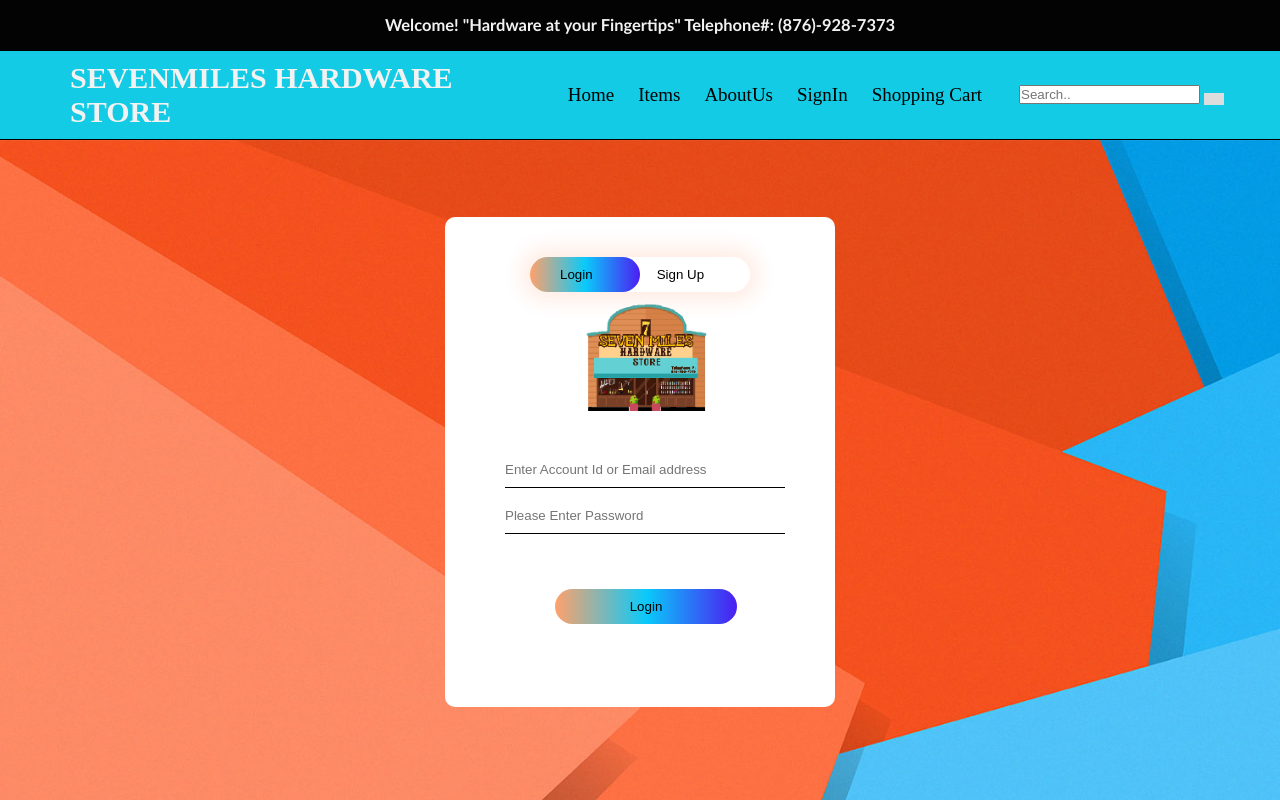
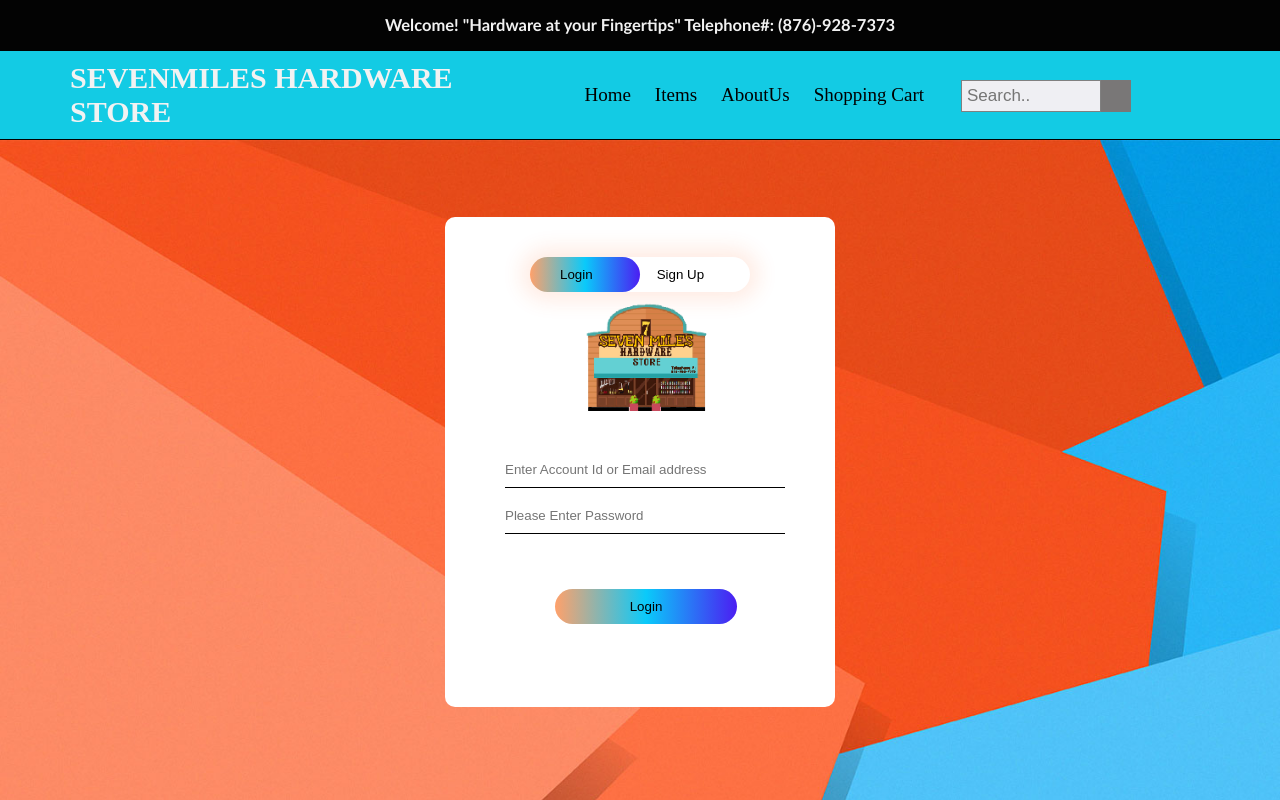
Before and after one commit to D3nizG/COMP2140-GROUP-PROJECT, a PHP site: page /htmls/login.html in a window 1280 px wide. Run offline with PHP 8.4, Linux system fonts and the light colour scheme.

Commit message:
Edited by ashley

```diff
--- a/htmls/login.html
+++ b/htmls/login.html
@@ -12,11 +12,10 @@
                 <ul>
                   <li class="name">SEVENMILES HARDWARE STORE</li>
                   <div class="buttons">
-                    <li><a href="htmls/SMH.html">Home</a></li>
-                    <li><a href="htmls/Items.html">Items</a></li>
-                    <li><a href="htmls/AboutUs.html">AboutUs</a></li>
-                    <li><a href="htmls/login.html">SignIn</a></li>
-                    <li><a href="htmls/cart.html" >Shopping Cart</a></li>
+                    <li><a href="SMH.html">Home</a></li>
+                    <li><a href="Items.html">Items</a></li>
+                    <li><a href="AboutUs.html">AboutUs</a></li>
+                    <li><a href="cart.html" >Shopping Cart</a></li>
                   </div>
                   <div class = searchbar>
                     <input type="text" placeholder="Search..">
--- a/style/login.css
+++ b/style/login.css
@@ -138,29 +142,32 @@ nav ul div.buttons a{
     padding:0 12px;
     color:#000;
   }
-.nav input[type=text] {
-  padding: 16px;
-  margin-top: 8px;
+  div.searchbar input[type=text] {
+    padding: 5px;
+    border:1px solid grey;
+    float:left;
+    width:50%;
+    background: #efeff3;
     font-size: 17px;
-  border: none;
-  border-radius: 5px;
-  width: 20em;
+    margin-top:2px;
   }
-nav #searchbtn{
-  padding-left: 60px;
-  padding: 6px 10px;
-  margin-top: 8px;
+  .nav .searchbar {
+    float: right;
+  }
+  div.searchbar button{
+    padding: 16px 15px;
+    float:center;
+      margin-top:2px;
       margin-right: 16px;
-  background: #ddd;
+      background: rgb(121, 119, 119);
       font-size: 17px;
       border: none;
       cursor: pointer;
   }
-h1 {
-    text-align: center;
-    font-weight: bold;
-    font-family: Impact, "Haettenschweiler", 'Arial Narrow Bold', sans-serif;
+div.searchbar button:hover{
+  background-color:white;
 }
+
 body {
   height: 500px;
 }
```
Also changed, not shown: other parts of style/login.css (+4 -26 lines), htmls/cart.html (+3 -5 lines), htmls/shopall.html (+12 -14 lines), style/smhstyles.css (+1 -8 lines), images/faucet.jpg (renamed from images/facuet.jpg). Lines whose indentation alone changed are shown as unchanged.
